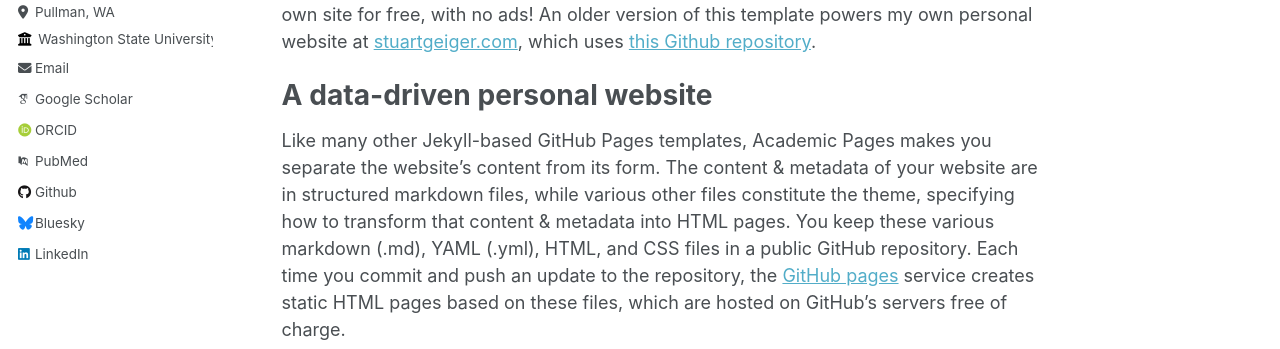
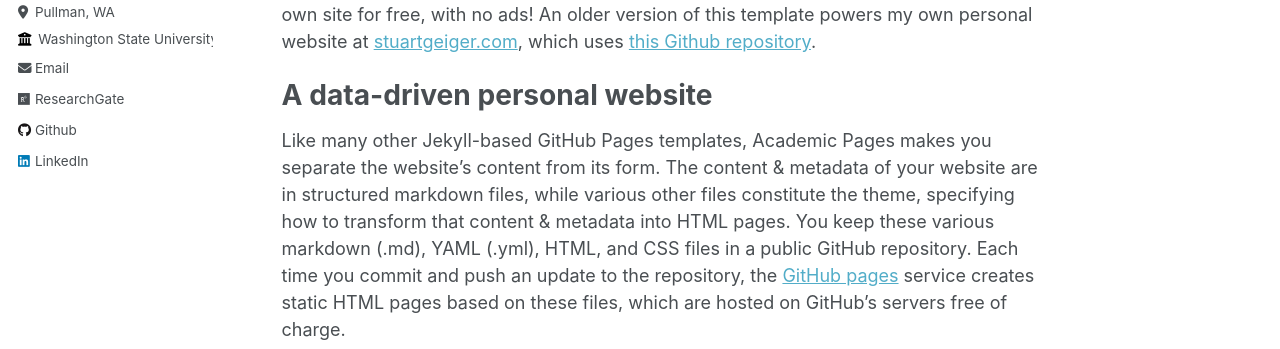
Before and after one commit to Johnrtheisen/Johnrtheisen.github.io, a Jekyll site: the page built from _pages/about.md, in a window 1280 px wide. Shown: the part 391-740 px from the top of the page. Built offline with Jekyll 4.4.1, drawn with Linux system fonts in a browser that asks for light colours; some web fonts are replaced; some of the changed lines change nothing that is shown.

Commit message:
update_config

```diff
--- a/_config.yml
+++ b/_config.yml
@@ -32,12 +32,13 @@
 
   # Academic websites
   arxiv            : # URL - Update with the correct link to your profile
-  googlescholar    : "https://scholar.google.com/citations?user=PS_CX0AAAAAJ"
+  googlescholar    : # "https://scholar.google.com/citations?user=PS_CX0AAAAAJ"
   impactstory      : # URL
-  orcid            : "http://orcid.org/yourorcidurl"
+  orcid            : # "http://orcid.org/yourorcidurl"
   semantic         : # URL
-  pubmed           : "https://www.ncbi.nlm.nih.gov/pubmed/?term=john+snow"
-  researchgate     : # URL
+  pubmed           : # "https://www.ncbi.nlm.nih.gov/pubmed/?term=john+snow"
+  researchgate     : https://www.researchgate.net/profile/John-Theisen-2 # URL
+  ieeexplore       : https://ieeexplore.ieee.org/author/37089767852
 
   # Repositories and software development
   bitbucket        : # Username - Update with your username on the site
@@ -48,7 +49,7 @@
   stackoverflow    : # User number or user number and name (i.e., use "1" or "1/jeff-atwood")
 
   # Social media
-  bluesky          : "bsky.app" # Replace this with you Bluesky username
+  bluesky          : # "bsky.app" # Replace this with you Bluesky username
   facebook         : # Username
   flickr           : # Username
   foursquare       : # Username
@@ -57,7 +58,7 @@
   keybase          : # Username
   instagram        : # Username
   lastfm           : # Username
-  linkedin         : https://www.linkedin.com/in/john-theisen-978b0b13b/ # Username
+  linkedin         : john-theisen-978b0b13b/ # Username
   mastodon         : # URL
   medium           : # URL
   pinterest        : # Username
```
